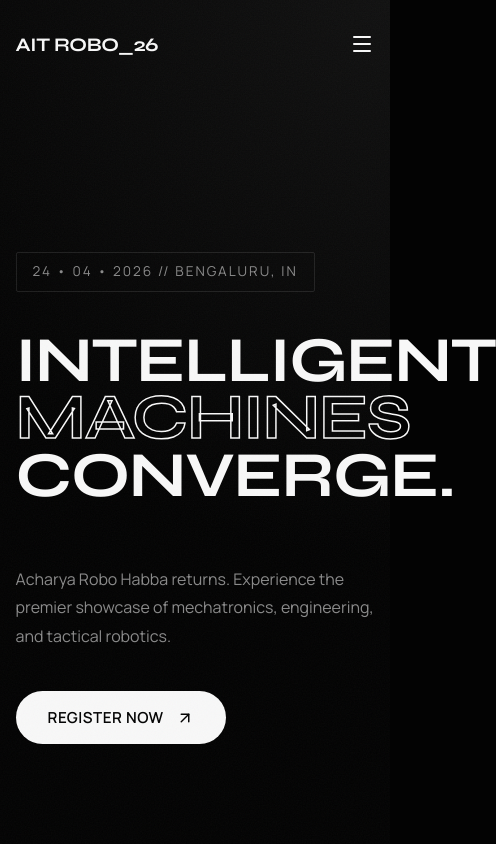
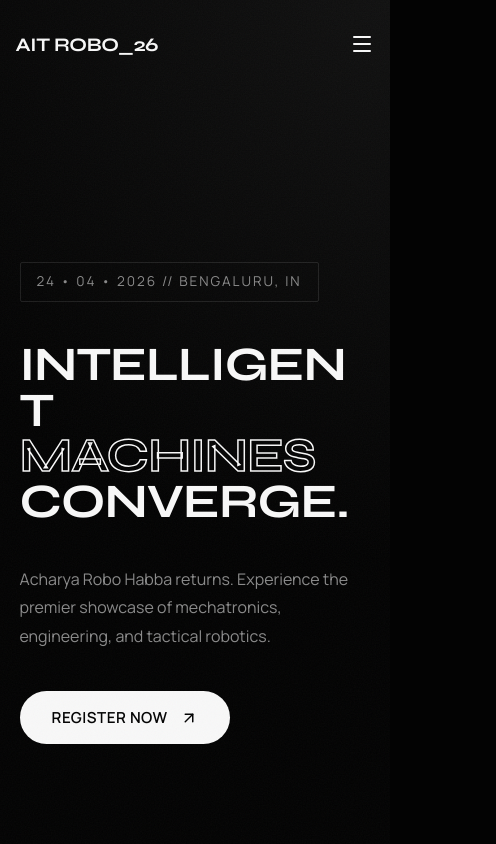
Before and after one commit to sankalp-happy/ACHARYA-ROBOFEST-2025, a React (Vite) app in the folder frontend/: page / in a window 390 px wide. Shown: the top 844 px of the page, 496 px wide, since content can reach past the window. Built offline with nearby package versions, Linux system fonts and the light colour scheme.

Commit message:
feat: Enhance responsive layout by adjusting global overflow, container padding, section spacing, and hero title typography.

```diff
--- a/frontend/src/components/Hero.css
+++ b/frontend/src/components/Hero.css
@@ -28,10 +28,18 @@
 }
 
 .hero-title {
-    font-size: clamp(4rem, 10vw, 8rem);
-    line-height: 0.9;
-    margin-bottom: 60px;
+    font-size: clamp(3rem, 12vw, 8rem);
+    line-height: 0.95;
+    margin-bottom: 40px;
     text-transform: uppercase;
+    word-break: break-word;
+    /* Prevents long words from breaking layout */
+}
+
+@media (min-width: 768px) {
+    .hero-title {
+        margin-bottom: 60px;
+    }
 }
 
 .text-outline {
--- a/frontend/src/index.css
+++ b/frontend/src/index.css
@@ -24,12 +24,18 @@
   box-sizing: border-box;
 }
 
+html,
+body {
+  overflow-x: hidden;
+  width: 100%;
+  position: relative;
+}
+
 body {
   font-family: var(--font-body);
   background-color: var(--bg-dark);
   color: var(--text-main);
   line-height: 1.6;
-  overflow-x: hidden;
   -webkit-font-smoothing: antialiased;
   -moz-osx-font-smoothing: grayscale;
 }
@@ -155,14 +161,23 @@ ul {
 
 /* Layout Classes */
 .container {
+  width: 100%;
   max-width: 1400px;
   margin: 0 auto;
-  padding: 0 4vw;
+  padding: 0 5vw;
 }
 
 section {
-  padding: 140px 0;
+  padding: 100px 0;
   position: relative;
+  width: 100%;
+  overflow: hidden;
+}
+
+@media (min-width: 768px) {
+  section {
+    padding: 140px 0;
+  }
 }
 
 .section-title {
```
